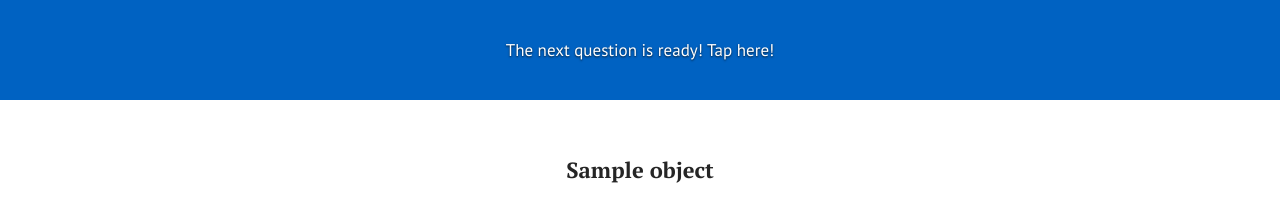
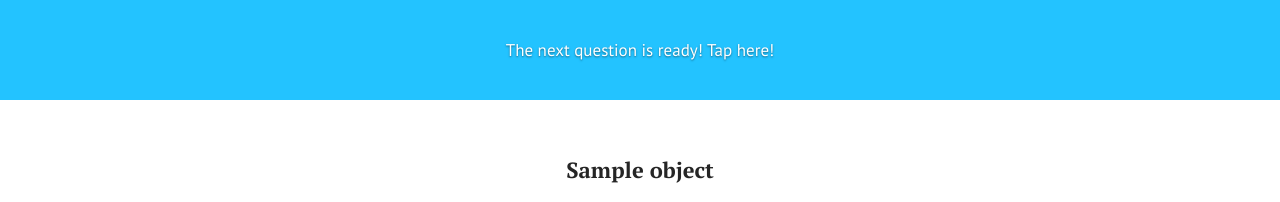
Before and after one commit to jturnbull/simplelivepoll, a Django app: template simplelivepoll/templates/results.html in a window 1280 px wide. Shown: the top 202 px of the page. Run offline with Django 3.2, Linux system fonts and the light colour scheme; the template is opened without the code that fills it: most values are stand-ins (such as "Sample title", 1, 10 or a date in 2020); some libraries are stand-ins or nearby versions.

Commit message:
Adjust color

```diff
--- a/simplelivepoll/sass/main.sass
+++ b/simplelivepoll/sass/main.sass
@@ -1,7 +1,7 @@
 @import compass/css3
 
 $grey: #252525
-$action: #00488f
+$action: #00aeef
 $action-active: darken( desaturate( $action , 29 ), 11 )
 
 *
```
Also changed, not shown: simplelivepoll/static/styles/main.css (+1 -1 lines).
